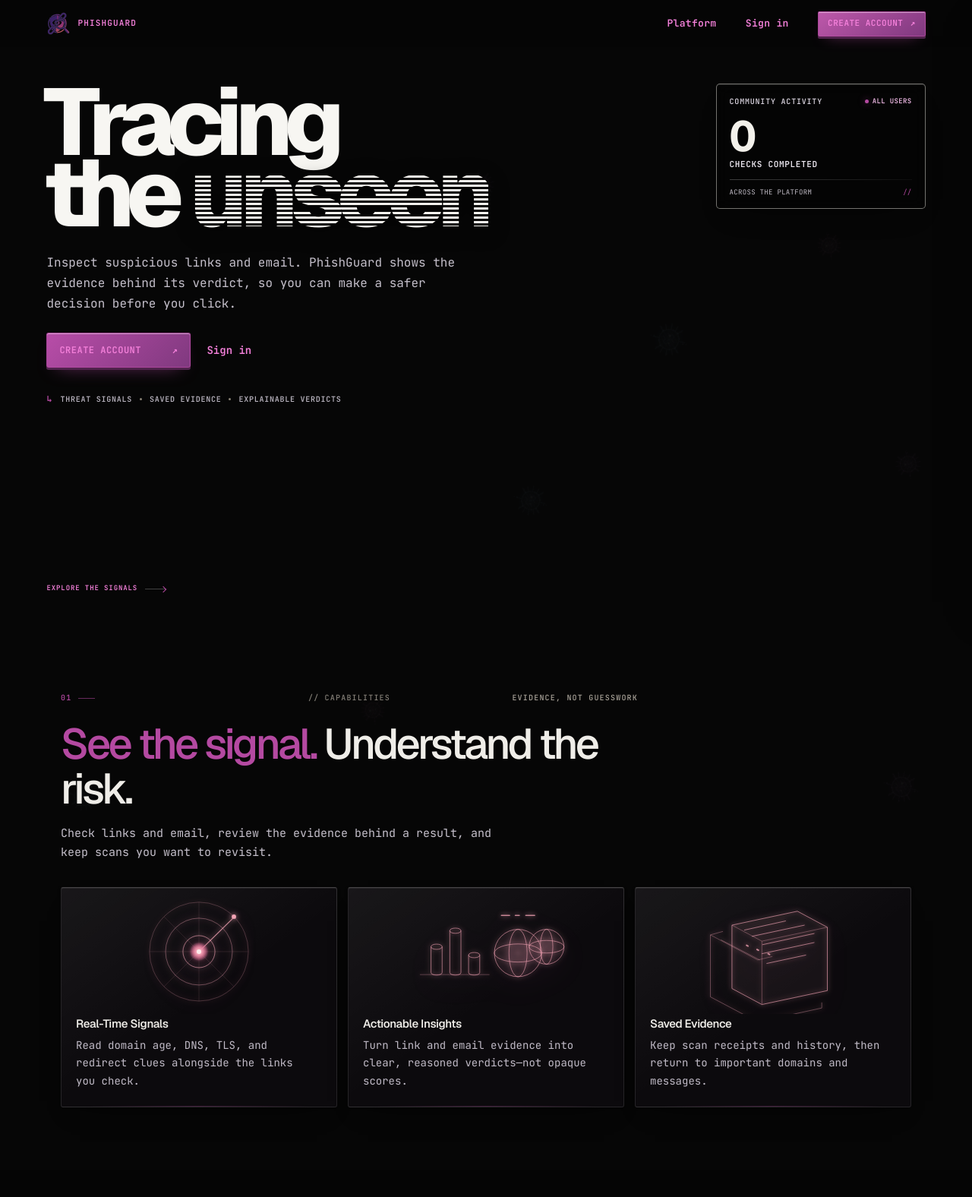
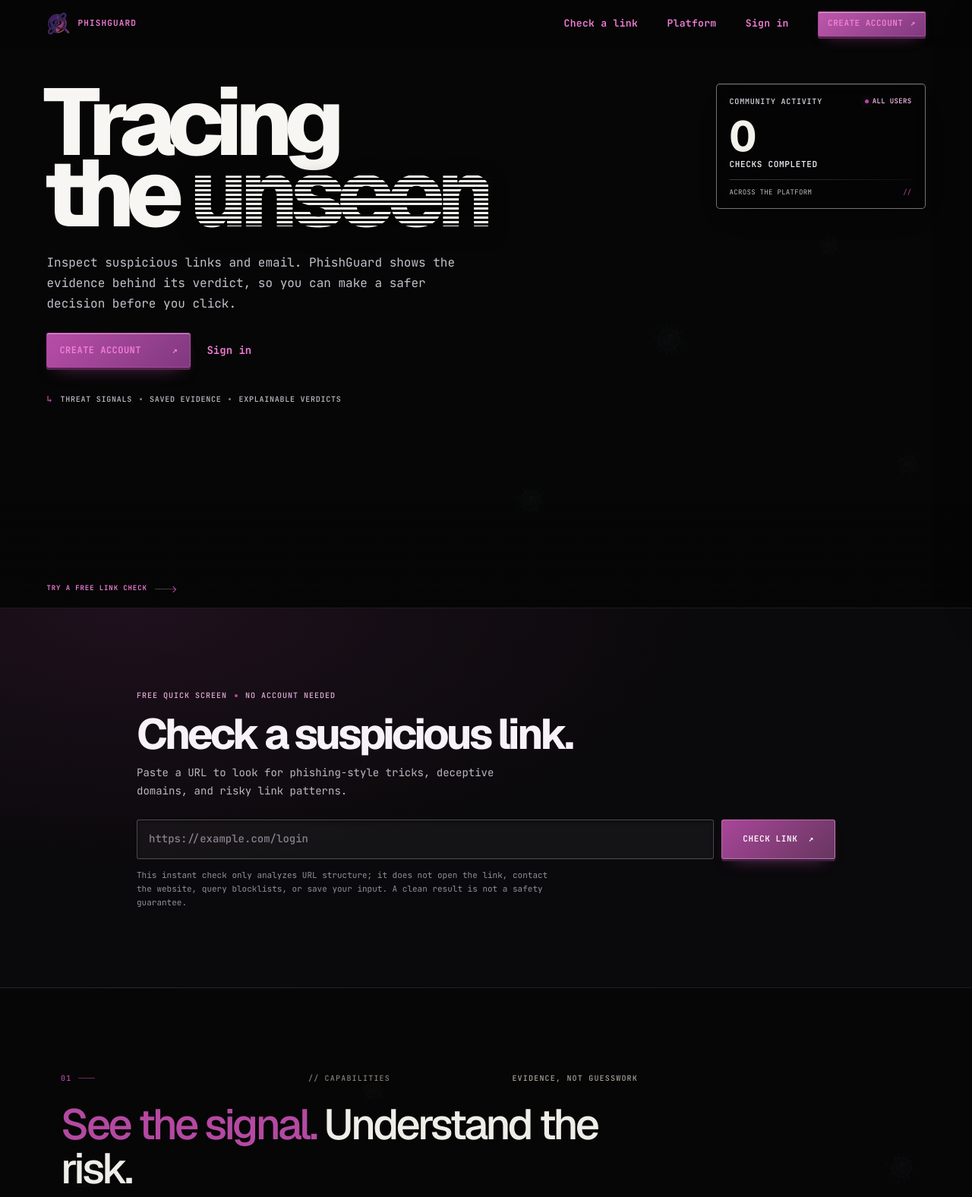
Before and after one commit to VirenayChauhan/phisguard, a Flask app: page / in a window 1280 px wide. Shown: the top 1576 px of the page at 76% size. Before the commit the page ends 1458 px from the top, so only its background shows below. Run offline with Flask 3, Linux system fonts and the light colour scheme; data that the repository does not hold is empty; some libraries are stand-ins or nearby versions.

Commit message:
Add public quick URL checker and blend landing sections
Co-authored-by: arena-agent <297053741+arena-agent@users.noreply.github.com>

```diff
--- a/app.py
+++ b/app.py
@@ -64,6 +64,7 @@ def google_auth_configured() -> bool:
 PUBLIC_API_PATHS = {
     "/api/health",
     "/api/public-check-count",
+    "/api/public/url-check",
     "/api/auth/session",
     "/api/auth/register",
     "/api/auth/login",
@@ -183,6 +184,26 @@ def health():
 def public_check_count():
     """Expose only the aggregate completed-scan total used on the public landing page."""
     return jsonify({"checks_completed": store.completed_check_count()})
+
+
+@app.post("/api/public/url-check")
+def public_url_check():
+    """Run the public no-network link screen without an account or stored history."""
+    request.max_content_length = 24 * 1024
+    data = request.get_json(silent=True) or {}
+    candidate = data.get("url")
+    if not isinstance(candidate, str):
+        return jsonify({"error": "Provide the URL as text."}), 400
+    url = candidate.strip()
+    if not url:
+        return jsonify({"error": "Paste a URL to check."}), 400
+    if len(url) > 4000:
+        return jsonify({"error": "URL is too long (4,000 characters max)."}), 400
+    try:
+        return jsonify(urlscan.analyze_public_quick(url))
+    except Exception:
+        traceback.print_exc()
+        return jsonify({"error": "The link could not be checked right now."}), 500
 
 
 @app.get("/api/auth/session")
--- a/public/static/app.js
+++ b/public/static/app.js
@@ -2265,6 +2265,61 @@ async function loadSweep() {
 }
 $('#btn-refresh-clusters').onclick = loadSweep;
 
+/* ------------------------------------------------------- public link screen */
+const publicUrlForm = $('#public-url-check-form');
+if (publicUrlForm) {
+  publicUrlForm.addEventListener('submit', async (event) => {
+    event.preventDefault();
+    const input = $('#public-url-input');
+    const button = $('#public-url-check-button');
+    const result = $('#public-url-check-result');
+    const url = input.value.trim();
+    if (!url) { input.focus(); return; }
+
+    button.disabled = true;
+    button.textContent = 'CHECKING…';
+    result.hidden = false;
+    result.removeAttribute('data-state');
+    result.setAttribute('aria-busy', 'true');
+    result.innerHTML = '<p class="pg-public-check-result-explain">Checking URL structure…</p>';
+    try {
+      const verdict = await postJSON('/api/public/url-check', { url });
+      const facts = verdict.facts || {};
+      const signalItems = (verdict.signals || []).slice(0, 4);
+      const label = String(verdict.label || 'unknown');
+      const resultLabel = ({
+        malicious: 'Strong warning signs',
+        suspicious: 'Suspicious link patterns',
+        unknown: 'Needs further verification',
+        likely_safe: 'No obvious warning signs',
+        safe: 'No obvious warning signs',
+      })[label] || 'Needs further verification';
+      const signalList = signalItems.length
+        ? `<ul class="pg-public-check-signals">${signalItems.map((signal) =>
+          `<li><b>${esc(signal.title)}</b><span>${esc(signal.evidence)}</span></li>`).join('')}</ul>`
+        : '<p class="pg-public-check-result-explain">No structural warning signs fired in this quick screen.</p>';
+      const domain = facts.registrable_domain || facts.host || 'Could not identify a domain';
+      result.dataset.label = label;
+      result.innerHTML = `<div class="pg-public-check-result-head">
+          <div><h3>${esc(verdict.headline || resultLabel)}</h3>
+            <p class="pg-public-check-result-domain">${esc(facts.defanged || domain)}</p></div>
+          <span class="pg-public-check-badge" data-label="${esc(label)}">${esc(resultLabel)}</span>
+        </div>
+        <p class="pg-public-check-result-explain">${esc(verdict.explain || '')}</p>
+        ${signalList}
+        <p class="pg-public-check-caveat">Quick structural screen only — no site was opened and no live blocklists, DNS, or reputation feeds were queried. Absence of a warning is not proof that a link is safe.</p>`;
+    } catch (error) {
+      result.dataset.state = 'error';
+      result.innerHTML = `<div class="pg-public-check-result-head"><h3>Could not complete the check</h3></div>
+        <p class="pg-public-check-result-explain">${esc(error.message || 'Please try again.')}</p>`;
+    } finally {
+      result.removeAttribute('aria-busy');
+      button.disabled = false;
+      button.innerHTML = 'CHECK LINK <span aria-hidden="true">↗</span>';
+    }
+  });
+}
+
 /* ------------------------------------------------------------------- start */
 loadPublicCheckCount();
 checkSession();
--- a/public/static/landing.css
+++ b/public/static/landing.css
@@ -84,6 +84,16 @@
   transition: opacity .18s ease;
 }
 .pg-hero[data-spotlight-active="true"]::after { opacity: 1; }
+/* Fade the hero scene into the next section instead of ending on a hard edge. */
+.pg-hero::before {
+  position: absolute;
+  z-index: 2;
+  content: "";
+  inset: auto 0 0;
+  height: clamp(110px, 17vh, 180px);
+  pointer-events: none;
+  background: linear-gradient(180deg, transparent 0%, rgba(6, 6, 6, .72) 70%, #060606 100%);
+}
 .pg-virus-field { position: absolute; z-index: 1; inset: 0; overflow: hidden; pointer-events: none; }
 .pg-virus-defs { position: absolute; width: 0; height: 0; overflow: hidden; }
 .pg-virus {
@@ -113,7 +123,7 @@
 @keyframes pg-virus-rotate { to { rotate: 360deg; } }
 .pg-hero-inner {
   position: relative;
-  z-index: 2;
+  z-index: 3;
   width: min(100%, 1510px);
   min-height: max(690px, calc(100svh - 62px));
   margin: 0 auto;
@@ -225,7 +235,7 @@
 .pg-signal-card-foot span:last-child { color: #b449a1; }
 .pg-scroll-cue {
   position: absolute;
-  z-index: 3;
+  z-index: 4;
   left: clamp(25px, 4.8vw, 72px);
   bottom: 19px;
   display: flex;
--- /dev/null
+++ b/public/static/public-check.css
@@ -0,0 +1,125 @@
+/* Public, no-account URL check on the landing page. */
+.pg-public-check {
+  position: relative;
+  isolation: isolate;
+  padding: clamp(58px, 8vw, 104px) clamp(20px, 5vw, 72px);
+  border-top: 1px solid rgba(255, 255, 255, .08);
+  border-bottom: 1px solid rgba(255, 255, 255, .08);
+  background: radial-gradient(ellipse at 14% 0%, rgba(180, 73, 161, .12), transparent 48%), #0a090b;
+  color: #f5f3ee;
+}
+.pg-public-check-inner { width: min(100%, 920px); margin: 0 auto; }
+.pg-public-check-kicker {
+  display: inline-flex;
+  align-items: center;
+  gap: 10px;
+  color: #d6a5cd;
+  font: 700 10px/1.4 "JetBrains Mono", var(--mono);
+  letter-spacing: .1em;
+}
+.pg-public-check-kicker i { width: 4px; height: 4px; border-radius: 50%; background: #b449a1; }
+.pg-public-check-copy h2 {
+  margin: 12px 0 10px;
+  color: #f6f2f7;
+  font: 720 clamp(32px, 5.2vw, 56px)/1.04 "Geist", var(--sans);
+  letter-spacing: -.065em;
+}
+.pg-public-check-copy > p {
+  max-width: 60ch;
+  margin: 0;
+  color: #bdb7c3;
+  font: 400 14px/1.7 "JetBrains Mono", var(--mono);
+}
+.pg-public-check-form { display: flex; gap: 10px; margin-top: 25px; }
+.pg-public-check-form .sr-only {
+  position: absolute;
+  width: 1px;
+  height: 1px;
+  padding: 0;
+  margin: -1px;
+  overflow: hidden;
+  clip: rect(0, 0, 0, 0);
+  white-space: nowrap;
+  border: 0;
+}
+.pg-public-check-form input {
+  min-width: 0;
+  min-height: 52px;
+  flex: 1;
+  padding: 0 15px;
+  border: 1px solid rgba(223, 211, 230, .28);
+  border-radius: 3px;
+  outline: 0;
+  background: rgba(255, 255, 255, .045);
+  color: #f6f2f7;
+  font: 500 14px/1.4 "JetBrains Mono", var(--mono);
+  transition: border-color .16s ease, box-shadow .16s ease;
+}
+.pg-public-check-form input::placeholder { color: #88818d; }
+.pg-public-check-form input:focus-visible { border-color: #d47bc5; box-shadow: 0 0 0 3px rgba(180, 73, 161, .2); }
+.pg-public-check-form button {
+  min-width: 150px;
+  min-height: 52px;
+  display: inline-flex;
+  align-items: center;
+  justify-content: center;
+  gap: 14px;
+  padding: 0 17px;
+  border: 1px solid rgba(229, 143, 211, .62);
+  border-radius: 3px;
+  background: linear-gradient(135deg, #a84699, #67365f);
+  color: #fff8ff;
+  cursor: pointer;
+  font: 800 11px/1.2 "JetBrains Mono", var(--mono);
+  letter-spacing: .055em;
+  box-shadow: 0 3px 0 #39203a, 0 12px 24px -16px rgba(180, 73, 161, .8);
+  transition: transform .16s ease, filter .16s ease;
+}
+.pg-public-check-form button:hover { transform: translateY(-1px); filter: brightness(1.08); }
+.pg-public-check-form button:disabled { cursor: wait; opacity: .65; transform: none; }
+.pg-public-check-form button:focus-visible { outline: 2px solid #f1b5e5; outline-offset: 3px; }
+.pg-public-check-note { max-width: 85ch; margin: 12px 0 0; color: #938d99; font: 400 11px/1.65 "JetBrains Mono", var(--mono); }
+.pg-public-check-result {
+  margin-top: 22px;
+  padding: clamp(16px, 3vw, 24px);
+  border: 1px solid rgba(223, 211, 230, .18);
+  border-radius: 4px;
+  background: rgba(255, 255, 255, .035);
+}
+.pg-public-check-result[hidden] { display: none; }
+.pg-public-check-result[data-state="error"] { border-color: rgba(255, 125, 138, .45); }
+.pg-public-check-result-head { display: flex; align-items: flex-start; justify-content: space-between; gap: 15px; }
+.pg-public-check-result-head h3 { margin: 0; color: #f6f2f7; font: 650 18px/1.35 "Geist", var(--sans); }
+.pg-public-check-result-domain { margin: 6px 0 0; color: #c9c0d0; font: 500 12px/1.6 "JetBrains Mono", var(--mono); overflow-wrap: anywhere; }
+.pg-public-check-badge {
+  display: inline-flex;
+  align-items: center;
+  flex: none;
+  padding: 5px 8px;
+  border: 1px solid rgba(223, 211, 230, .22);
+  border-radius: 999px;
+  color: #e5deea;
+  font: 700 9px/1.2 "JetBrains Mono", var(--mono);
+  letter-spacing: .07em;
+  text-transform: uppercase;
+}
+.pg-public-check-badge[data-label="malicious"] { border-color: rgba(255, 95, 112, .55); background: rgba(159, 35, 55, .2); color: #ffb5bc; }
+.pg-public-check-badge[data-label="suspicious"], .pg-public-check-badge[data-label="unknown"] { border-color: rgba(255, 194, 74, .48); background: rgba(130, 85, 18, .16); color: #f4d596; }
+.pg-public-check-badge[data-label="likely_safe"] { border-color: rgba(119, 197, 161, .38); color: #a6dfc5; }
+.pg-public-check-result-explain { margin: 15px 0 0; color: #cbc5d0; font: 400 12px/1.7 "JetBrains Mono", var(--mono); }
+.pg-public-check-signals { display: grid; gap: 9px; margin: 17px 0 0; padding: 0; list-style: none; }
+.pg-public-check-signals li { display: grid; grid-template-columns: minmax(150px, .38fr) 1fr; gap: 12px; padding-top: 9px; border-top: 1px solid rgba(255, 255, 255, .08); color: #aaa3b0; font: 400 11px/1.6 "JetBrains Mono", var(--mono); }
+.pg-public-check-signals b { color: #e9dce9; font-weight: 650; }
+.pg-public-check-caveat { margin: 15px 0 0; color: #988f9d; font: 400 10px/1.6 "JetBrains Mono", var(--mono); }
+@media (max-width: 600px) {
+  .pg-public-check { padding: 57px 20px 62px; }
+  .pg-public-check-copy > p { font-size: 12px; }
+  .pg-public-check-form { flex-direction: column; }
+  .pg-public-check-form button { width: 100%; }
+  .pg-public-check-form input { min-height: 50px; font-size: 12px; }
+  .pg-public-check-result-head { flex-direction: column-reverse; gap: 10px; }
+  .pg-public-check-signals li { grid-template-columns: 1fr; gap: 2px; }
+}
+@media (prefers-reduced-motion: reduce) {
+  .pg-public-check *, .pg-public-check *::before, .pg-public-check *::after { transition-duration: .01ms !important; }
+}
--- a/templates/index.html
+++ b/templates/index.html
@@ -8,19 +8,20 @@
 <link rel="preconnect" href="https://fonts.gstatic.com" crossorigin>
 <link href="https://fonts.googleapis.com/css2?family=Geist:wght@100..900&family=JetBrains+Mono:wght@400;500;600&display=swap" rel="stylesheet">
 <title>PhishGuard — link &amp; email checker with receipts</title>
-<link rel="stylesheet" href="{{ url_for('static', filename='style.css') }}?v=20261106-digital-virus2">
-<link rel="stylesheet" href="{{ url_for('static', filename='brand-refresh.css') }}?v=20261106-digital-virus2">
-<link rel="stylesheet" href="{{ url_for('static', filename='landing.css') }}?v=20261106-digital-virus2">
-<link rel="stylesheet" href="{{ url_for('static', filename='workspace-polish.css') }}?v=20261106-digital-virus2">
-<link rel="stylesheet" href="{{ url_for('static', filename='motion.css') }}?v=20261106-digital-virus2">
-<link rel="stylesheet" href="{{ url_for('static', filename='ui-trial.css') }}?v=20261106-digital-virus2">
-<link rel="stylesheet" href="{{ url_for('static', filename='amber-theme.css') }}?v=20261106-digital-virus2">
-<link rel="stylesheet" href="{{ url_for('static', filename='depth.css') }}?v=20261106-digital-virus2">
-<link rel="stylesheet" href="{{ url_for('static', filename='spectrum-theme.css') }}?v=20261106-digital-virus2">
-<link rel="stylesheet" href="{{ url_for('static', filename='mobile-workspace.css') }}?v=20261106-digital-virus2">
-<link rel="stylesheet" href="{{ url_for('static', filename='google-auth.css') }}?v=20261106-digital-virus2">
-<link rel="stylesheet" href="{{ url_for('static', filename='theme-picker.css') }}?v=20261106-digital-virus2">
-<link rel="icon" type="image/png" href="{{ url_for('static', filename='phisguard-logo.png') }}?v=20261106-digital-virus2">
+<link rel="stylesheet" href="{{ url_for('static', filename='style.css') }}?v=20261106-public-link-check1">
+<link rel="stylesheet" href="{{ url_for('static', filename='brand-refresh.css') }}?v=20261106-public-link-check1">
+<link rel="stylesheet" href="{{ url_for('static', filename='landing.css') }}?v=20261106-public-link-check1">
+<link rel="stylesheet" href="{{ url_for('static', filename='public-check.css') }}?v=20261106-public-link-check1">
+<link rel="stylesheet" href="{{ url_for('static', filename='workspace-polish.css') }}?v=20261106-public-link-check1">
+<link rel="stylesheet" href="{{ url_for('static', filename='motion.css') }}?v=20261106-public-link-check1">
+<link rel="stylesheet" href="{{ url_for('static', filename='ui-trial.css') }}?v=20261106-public-link-check1">
+<link rel="stylesheet" href="{{ url_for('static', filename='amber-theme.css') }}?v=20261106-public-link-check1">
+<link rel="stylesheet" href="{{ url_for('static', filename='depth.css') }}?v=20261106-public-link-check1">
+<link rel="stylesheet" href="{{ url_for('static', filename='spectrum-theme.css') }}?v=20261106-public-link-check1">
+<link rel="stylesheet" href="{{ url_for('static', filename='mobile-workspace.css') }}?v=20261106-public-link-check1">
+<link rel="stylesheet" href="{{ url_for('static', filename='google-auth.css') }}?v=20261106-public-link-check1">
+<link rel="stylesheet" href="{{ url_for('static', filename='theme-picker.css') }}?v=20261106-public-link-check1">
+<link rel="icon" type="image/png" href="{{ url_for('static', filename='phisguard-logo.png') }}?v=20261106-public-link-check1">
 <script>
   if (new URLSearchParams(window.location.search).get('ui') === 'trial') {
     document.documentElement.dataset.uiTrial = 'split';
@@ -34,8 +35,9 @@
 </div>
 <main class="landing-page" id="landing-page"{% if login_page|default(false) or ui_trial|default(false) %} hidden{% endif %}>
   <header class="pg-site-bar">
-    <a class="pg-site-wordmark" href="/" aria-label="PhishGuard home"><img class="pg-site-logo" src="{{ url_for('static', filename='phisguard-logo.png') }}?v=20261106-digital-virus2" alt="">PhishGuard</a>
+    <a class="pg-site-wordmark" href="/" aria-label="PhishGuard home"><img class="pg-site-logo" src="{{ url_for('static', filename='phisguard-logo.png') }}?v=20261106-public-link-check1" alt="">PhishGuard</a>
     <nav class="pg-site-actions" aria-label="Main navigation">
+      <a href="#public-url-check">Check a link</a>
       <a href="#landing-capabilities">Platform</a>
       <a href="/login">Sign in</a>
       <a class="pg-site-join" href="/login?mode=register">Create account <span aria-hidden="true">↗</span></a>
@@ -80,7 +82,24 @@
         <div class="pg-signal-card-foot"><span>ACROSS THE PLATFORM</span><span aria-hidden="true">//</span></div>
       </aside>
     </div>
-    <a class="pg-scroll-cue" href="#landing-capabilities"><span>EXPLORE THE SIGNALS</span><i aria-hidden="true"></i></a>
+    <a class="pg-scroll-cue" href="#public-url-check"><span>TRY A FREE LINK CHECK</span><i aria-hidden="true"></i></a>
+  </section>
+  <section class="pg-public-check" id="public-url-check" aria-labelledby="public-url-check-title">
+    <div class="pg-public-check-inner">
+      <div class="pg-public-check-copy">
+        <span class="pg-public-check-kicker">FREE QUICK SCREEN <i></i> NO ACCOUNT NEEDED</span>
+        <h2 id="public-url-check-title">Check a suspicious link.</h2>
+        <p>Paste a URL to look for phishing-style tricks, deceptive domains, and risky link patterns.</p>
+      </div>
+      <form class="pg-public-check-form" id="public-url-check-form">
+        <label class="sr-only" for="public-url-input">URL to check</label>
+        <input id="public-url-input" name="url" type="text" inputmode="url" autocomplete="url"
+          spellcheck="false" maxlength="4000" placeholder="https://example.com/login" required>
+        <button type="submit" id="public-url-check-button">CHECK LINK <span aria-hidden="true">↗</span></button>
+      </form>
+      <p class="pg-public-check-note">This instant check only analyzes URL structure; it does not open the link, contact the website, query blocklists, or save your input. A clean result is not a safety guarantee.</p>
+      <div class="pg-public-check-result" id="public-url-check-result" aria-live="polite" aria-atomic="true" hidden></div>
+    </div>
   </section>
   <section class="pg-capabilities" id="landing-capabilities" aria-labelledby="pg-cap-title">
     <div class="pg-virus-field pg-virus-field-cap" aria-hidden="true">
@@ -172,7 +191,7 @@
 <section class="auth-screen" id="auth-screen"{% if not (login_page|default(false) or ui_trial|default(false)) %} hidden{% endif %} aria-labelledby="auth-title">
   <aside class="auth-story" aria-label="About PhishGuard">
     <div class="auth-story-brand">
-      <img class="auth-story-brand-mark" src="{{ url_for('static', filename='phisguard-logo.png') }}?v=20261106-digital-virus2" alt="" aria-hidden="true">
+      <img class="auth-story-brand-mark" src="{{ url_for('static', filename='phisguard-logo.png') }}?v=20261106-public-link-check1" alt="" aria-hidden="true">
       <div><b>PhishGuard</b><span>PERSONAL SECURITY</span></div>
     </div>
     <div class="auth-story-main">
@@ -197,7 +216,7 @@
   </aside>
   <div class="auth-card">
     <a class="auth-back" href="/">← Back to PhishGuard</a>
-    <img class="auth-brand-mark" src="{{ url_for('static', filename='phisguard-logo.png') }}?v=20261106-digital-virus2" alt="" aria-hidden="true">
+    <img class="auth-brand-mark" src="{{ url_for('static', filename='phisguard-logo.png') }}?v=20261106-public-link-check1" alt="" aria-hidden="true">
     <div class="auth-eyebrow">SECURE WORKSPACE</div>
     <h1 id="auth-title">Sign in to PhishGuard</h1>
     <p class="auth-lede" id="auth-lede">Create a secure account or log in to access the phishing protection workspace.</p>
@@ -371,7 +390,7 @@
   <!-- ============================== SIDEBAR ============================== -->
   <aside class="sidebar" id="app-sidebar">
     <div class="brand">
-      <img class="brand-mark" src="{{ url_for('static', filename='phisguard-logo.png') }}?v=20261106-digital-virus2" alt="" aria-hidden="true">
+      <img class="brand-mark" src="{{ url_for('static', filename='phisguard-logo.png') }}?v=20261106-public-link-check1" alt="" aria-hidden="true">
       <div>
         <div class="brand-name">PhishGuard</div>
         <div class="brand-sub">verdicts with receipts</div>
@@ -521,7 +540,7 @@
           <div class="workspace-hero-art saved-library-art" aria-hidden="true">
             <div class="library-orbit library-orbit-one"></div><div class="library-orbit library-orbit-two"></div>
             <div class="library-sheet library-sheet-back"></div>
-            <div class="library-sheet library-sheet-front"><span class="library-sheet-mark"><img src="{{ url_for('static', filename='phisguard-logo.png') }}?v=20261106-digital-virus2" alt=""></span><span class="library-sheet-line"></span><span class="library-sheet-line short"></span><span class="library-sheet-tag">SAVED EVIDENCE</span><span class="library-sheet-check">✓</span></div>
+            <div class="library-sheet library-sheet-front"><span class="library-sheet-mark"><img src="{{ url_for('static', filename='phisguard-logo.png') }}?v=20261106-public-link-check1" alt=""></span><span class="library-sheet-line"></span><span class="library-sheet-line short"></span><span class="library-sheet-tag">SAVED EVIDENCE</span><span class="library-sheet-check">✓</span></div>
             <span class="library-art-spark">✦</span>
           </div>
         </div>
@@ -965,7 +984,7 @@
 </aside>
 <div class="toasts" id="toasts" aria-live="polite"></div>
 
-<script src="{{ url_for('static', filename='app.js') }}?v=20261106-digital-virus2"></script>
-<script type="module" src="{{ url_for('static', filename='depth-scene.js') }}?v=20261106-digital-virus2"></script>
+<script src="{{ url_for('static', filename='app.js') }}?v=20261106-public-link-check1"></script>
+<script type="module" src="{{ url_for('static', filename='depth-scene.js') }}?v=20261106-public-link-check1"></script>
 </body>
 </html>
```
Also changed, not shown: engine/urlscan.py (+15 -0 lines), technical_deatils.md (+5 -1 lines), tests/test_public_url_check.py (added, +57 -0 lines), tests/test_static_assets.py (+1 -0 lines), README.md.
